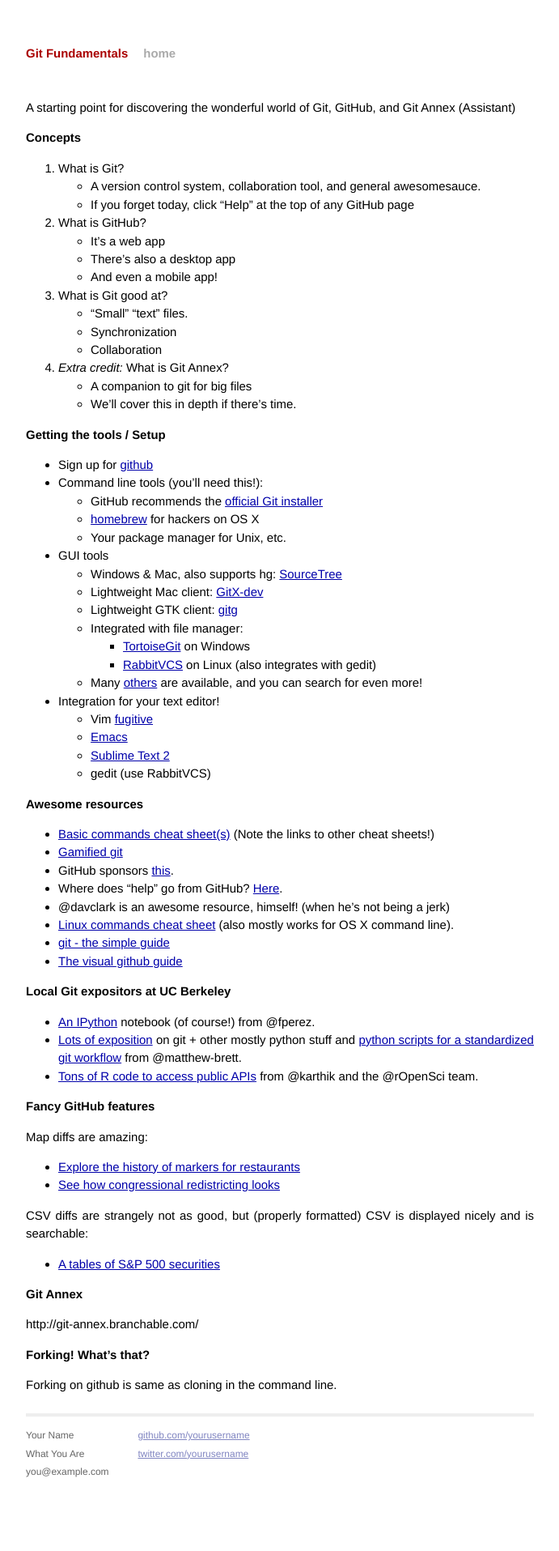
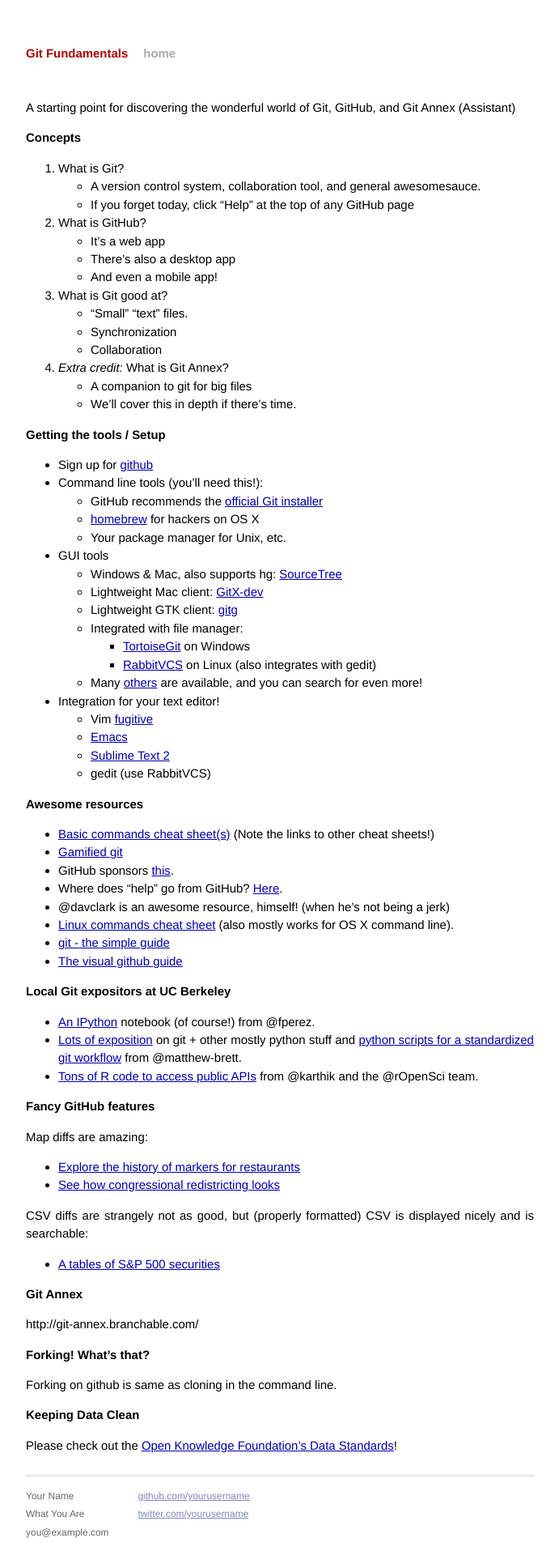
Before and after one commit to dlab-berkeley/git-fundamentals, a Jekyll site: the page built from index.md, in a window 1280 px wide. Shown: the whole page at 81% size, without its empty margins (294-985 px from the left). Built offline with Jekyll 4.4.1, drawn with Linux system fonts in a browser that asks for light colours; Markdown is read by kramdown in place of the engine named in the settings; before the commit the page ends 1840 px from its top, so only the background shows below that.

Commit message:
Added link to OKFn Data Standards

```diff
--- a/index.md
+++ b/index.md
@@ -89,3 +89,7 @@ http://git-annex.branchable.com/
 ## Forking! What's that?
 
 Forking on github is same as cloning in the command line.
+
+## Keeping Data Clean
+
+Please check out the [Open Knowledge Foundation's Data Standards](http://data.okfn.org/standards)!
```
